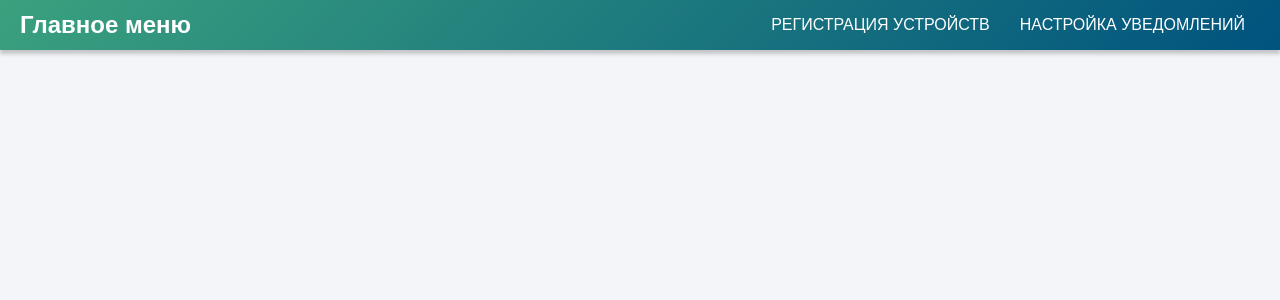
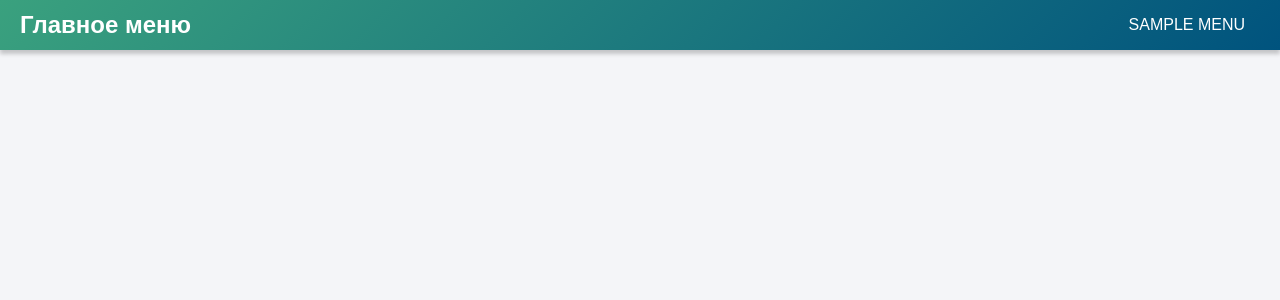
Before and after one commit to DI11er/health_monitor, a Flask app: template docker/web/templates/base.html in a window 1280 px wide. Shown: the top 300 px of the page. Run offline with Flask 2, Linux system fonts and the light colour scheme; the template is opened without the code that fills it: most values are stand-ins (such as "Sample title", 1, 10 or a date in 2020); parts of the project's set-up code (start-up, migrations or seed data) failed here and were passed over.

Commit message:
Изменил процесс формирования меню с фиксированного на динамический

```diff
--- a/docker/web/templates/base.html
+++ b/docker/web/templates/base.html
@@ -14,8 +14,9 @@
         <h2>Главное меню</h2>
         <nav>
             <ul>
-                <li><a href="#">Регистрация устройств</a></li>
-                <li><a href="#">Настройка уведомлений</a></li>
+                {% for m in  menu %}
+                    <li><a href="{{ m.url }}">{{ m.title }}</a></li>
+                {% endfor %}
             </ul>
         </nav>
     </header>
```
